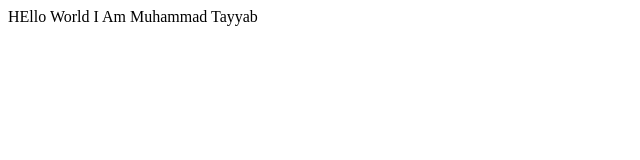
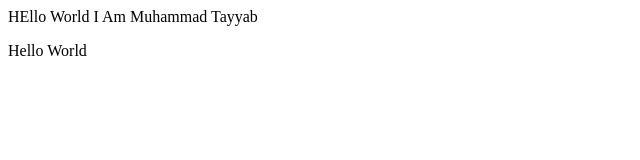
Before and after one commit to Muhammad-Tayyab1/Bootcamp, a plain HTML site: page index.html in a window 1280 px wide. Shown: the full height of the page, 0-640 px from the left. Drawn offline with Linux system fonts and the light colour scheme.

Commit message:
para hello wolrd
adding hello world

```diff
--- a/index.html
+++ b/index.html
@@ -9,5 +9,10 @@
     <div>
     HEllo World I Am Muhammad Tayyab
 </div>
+<div>
+    <p>
+        Hello World
+    </p>
+</div>
 </body>
 </html>
```
